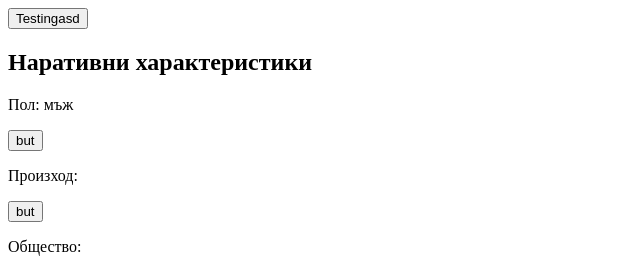
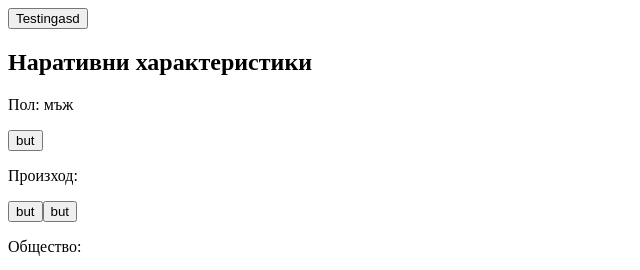
Before and after one commit to tery999/Minor-Projects, a React (Vite) app in the folder HeroGenerator/: page /Complex in a window 1280 px wide. Shown: the top 270 px of the page, without its empty margins (0-640 px from the left). Built offline with nearby package versions, Linux system fonts and the light colour scheme.

Commit message:
fixed name and origin combination
If origin is clicked, name will reset

```diff
--- a/HeroGenerator/src/Components/Complex/Complex.tsx
+++ b/HeroGenerator/src/Components/Complex/Complex.tsx
@@ -51,6 +51,7 @@ export function Complex() {
     })
 
     const changeStatsFunction = useCallback ( (changedData: any) => {
+        debugger;
         setHeroStats((prev) => {
             return ({ ...prev, ...changedData })
         })
@@ -63,9 +64,6 @@ export function Complex() {
     })
     },[heroStats.origin])
 
-    // const addTodo = useCallback(() => {
-    //     setTodos((t) => [...t, "New Todo"]);
-    // }, [todos]);
 
     return (
         <div className="Container">
--- a/HeroGenerator/src/Components/Complex/SubComplex.tsx
+++ b/HeroGenerator/src/Components/Complex/SubComplex.tsx
@@ -23,6 +23,9 @@ export function SubComplexFunc(props: prop) {
     return (
         <div>
             <p>{name}: {value} </p>
+            { key==="origin" &&
+             <button onClick={() => changeStatsFunction({ [key]: reRollResult , name:""})}>but</button>
+            }
             <button onClick={() => changeStatsFunction({ [key]: reRollResult })}>but</button>
         </div>
     )
```
